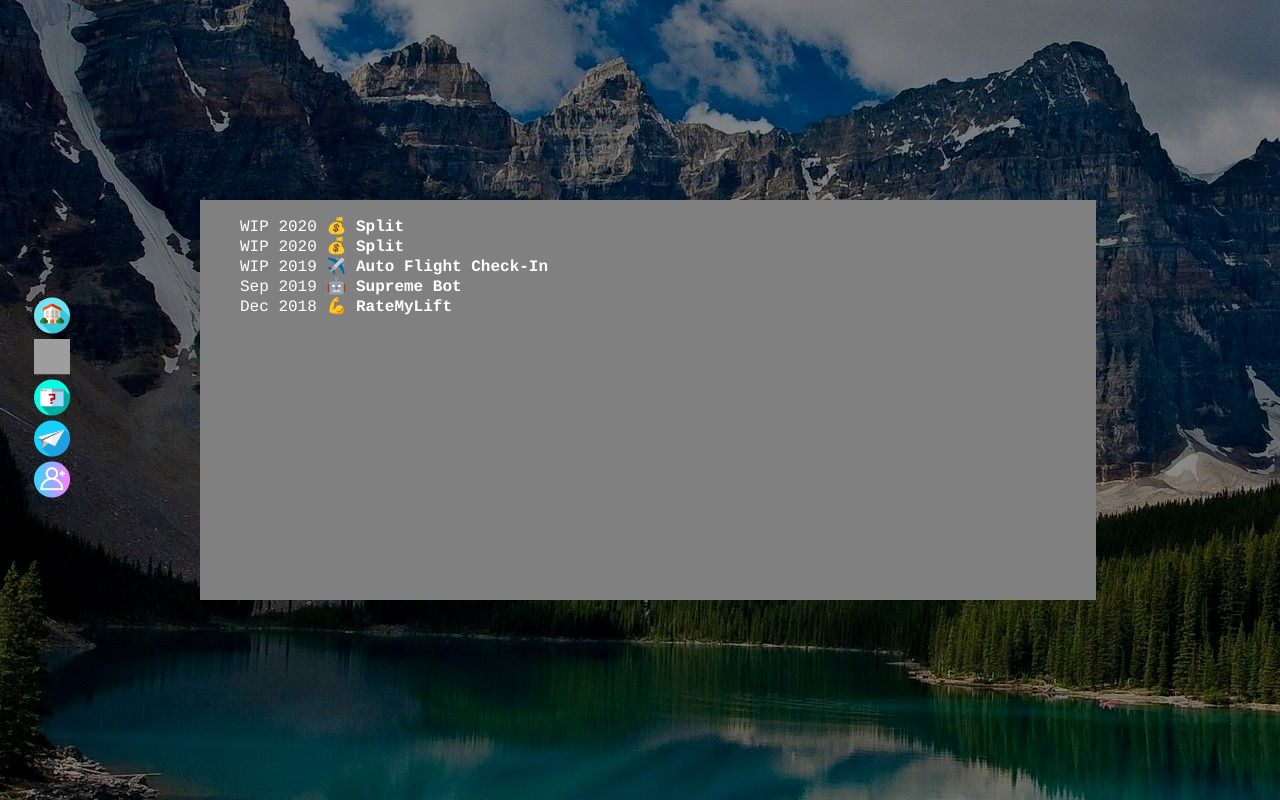
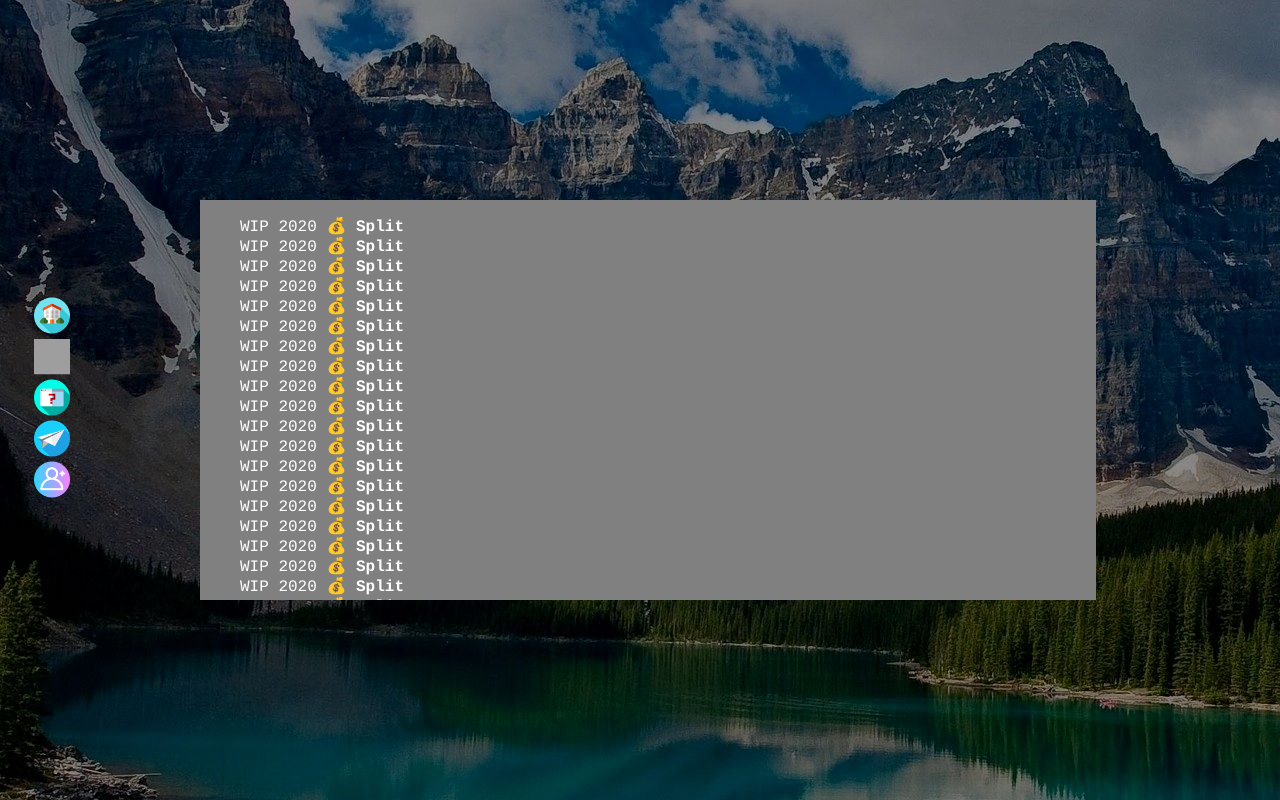
Before and after one commit to sarveshkalwit/My-Website, a Flask app: page /ventures in a window 1280 px wide. Run offline with Flask 2, Linux system fonts and the light colour scheme; grey boxes are pictures that could not be loaded.

Commit message:
created scrollable list of projects

```diff
--- a/static/css/styles.css
+++ b/static/css/styles.css
@@ -203,6 +203,14 @@ form p {
 	transform: translateY(-50%);
 }
 
+#div-ventures-list {
+	overflow: auto;
+	width: 25%;
+	height: 100%;
+	position: relative;
+	float: left;
+}
+
 #ventures-list {
 	list-style-type: none;
 	float: left;
--- a/templates/ventures.html
+++ b/templates/ventures.html
@@ -7,8 +7,144 @@
 {% block body %}
 	<div id="venture-container">
 		<!--list of ventures-->
+		<div id="div-ventures-list">
 		<ul id="ventures-list">
 
+			<li class="venture">
+				<span class="date">WIP 2020</span>
+				<span class="emoji">💰</span>
+				<b>Split</b>
+			</li>
+			<li class="venture">
+				<span class="date">WIP 2020</span>
+				<span class="emoji">💰</span>
+				<b>Split</b>
+			</li>
+			<li class="venture">
+				<span class="date">WIP 2020</span>
+				<span class="emoji">💰</span>
+				<b>Split</b>
+			</li>
+			<li class="venture">
+				<span class="date">WIP 2020</span>
+				<span class="emoji">💰</span>
+				<b>Split</b>
+			</li>
+			<li class="venture">
+				<span class="date">WIP 2020</span>
+				<span class="emoji">💰</span>
+				<b>Split</b>
+			</li>
+			<li class="venture">
+				<span class="date">WIP 2020</span>
+				<span class="emoji">💰</span>
+				<b>Split</b>
+			</li>
+			<li class="venture">
+				<span class="date">WIP 2020</span>
+				<span class="emoji">💰</span>
+				<b>Split</b>
+			</li>
+			<li class="venture">
+				<span class="date">WIP 2020</span>
+				<span class="emoji">💰</span>
+				<b>Split</b>
+			</li>
+			<li class="venture">
+				<span class="date">WIP 2020</span>
+				<span class="emoji">💰</span>
+				<b>Split</b>
+			</li>
+			<li class="venture">
+				<span class="date">WIP 2020</span>
+				<span class="emoji">💰</span>
+				<b>Split</b>
+			</li>
+			<li class="venture">
+				<span class="date">WIP 2020</span>
+				<span class="emoji">💰</span>
+				<b>Split</b>
+			</li>
+			<li class="venture">
+				<span class="date">WIP 2020</span>
+				<span class="emoji">💰</span>
+				<b>Split</b>
+			</li>
+			<li class="venture">
+				<span class="date">WIP 2020</span>
+				<span class="emoji">💰</span>
+				<b>Split</b>
+			</li>
+			<li class="venture">
+				<span class="date">WIP 2020</span>
+				<span class="emoji">💰</span>
+				<b>Split</b>
+			</li>
+			<li class="venture">
+				<span class="date">WIP 2020</span>
+				<span class="emoji">💰</span>
+				<b>Split</b>
+			</li>
+			<li class="venture">
+				<span class="date">WIP 2020</span>
+				<span class="emoji">💰</span>
+				<b>Split</b>
+			</li>
+			<li class="venture">
+				<span class="date">WIP 2020</span>
+				<span class="emoji">💰</span>
+				<b>Split</b>
+			</li>
+			<li class="venture">
+				<span class="date">WIP 2020</span>
+				<span class="emoji">💰</span>
+				<b>Split</b>
+			</li>
+			<li class="venture">
+				<span class="date">WIP 2020</span>
+				<span class="emoji">💰</span>
+				<b>Split</b>
+			</li>
+			<li class="venture">
+				<span class="date">WIP 2020</span>
+				<span class="emoji">💰</span>
+				<b>Split</b>
+			</li>
+			<li class="venture">
+				<span class="date">WIP 2020</span>
+				<span class="emoji">💰</span>
+				<b>Split</b>
+			</li>
+			<li class="venture">
+				<span class="date">WIP 2020</span>
+				<span class="emoji">💰</span>
+				<b>Split</b>
+			</li>
+			<li class="venture">
+				<span class="date">WIP 2020</span>
+				<span class="emoji">💰</span>
+				<b>Split</b>
+			</li>
+			<li class="venture">
+				<span class="date">WIP 2020</span>
+				<span class="emoji">💰</span>
+				<b>Split</b>
+			</li>
+			<li class="venture">
+				<span class="date">WIP 2020</span>
+				<span class="emoji">💰</span>
+				<b>Split</b>
+			</li>
+			<li class="venture">
+				<span class="date">WIP 2020</span>
+				<span class="emoji">💰</span>
+				<b>Split</b>
+			</li>
+			<li class="venture">
+				<span class="date">WIP 2020</span>
+				<span class="emoji">💰</span>
+				<b>Split</b>
+			</li>
 			<li class="venture">
 				<span class="date">WIP 2020</span>
 				<span class="emoji">💰</span>
@@ -38,6 +174,7 @@
 				<b>RateMyLift</b>
 			</li>
 		</ul>
+		</div>
 	</div>
 
 {% endblock %}
```
